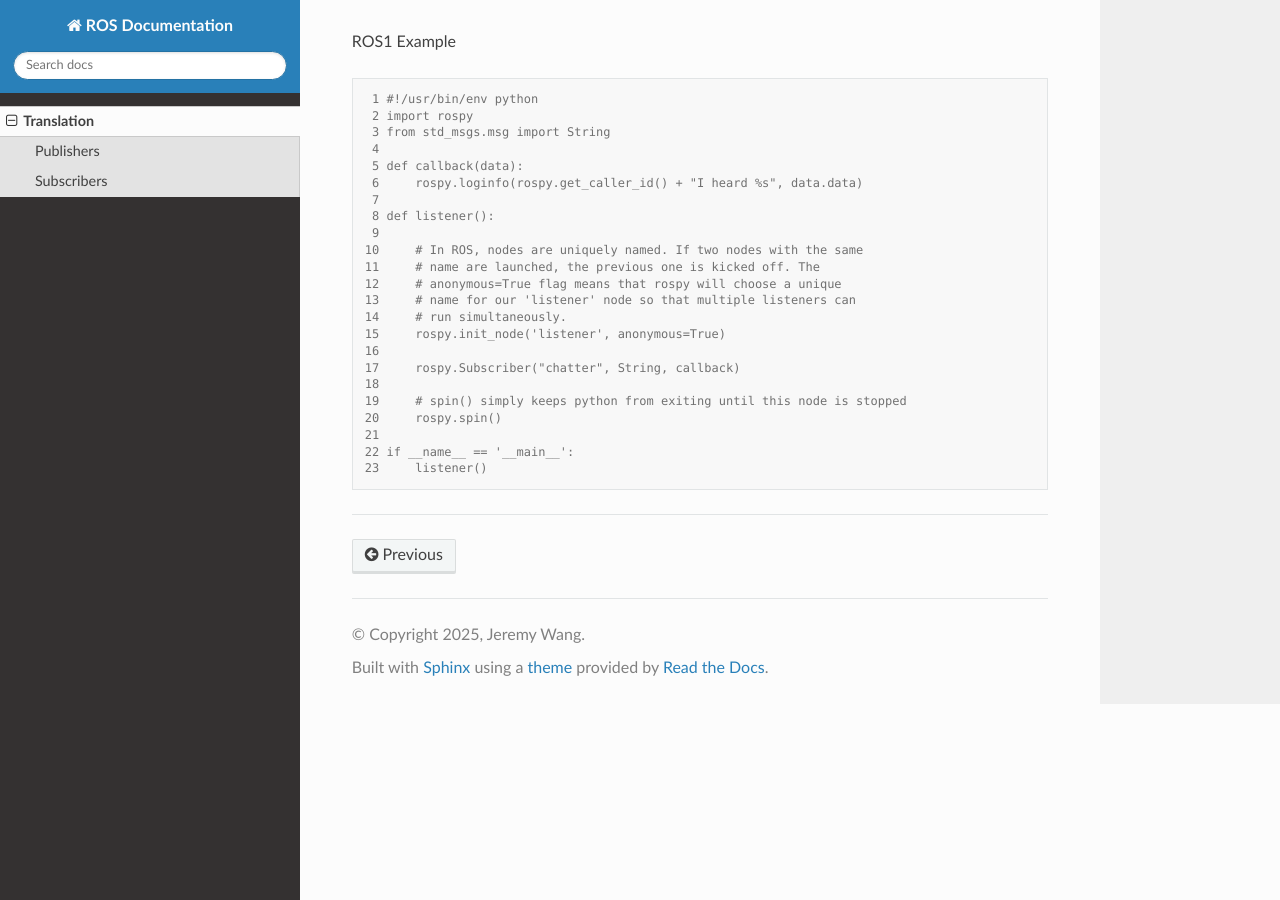
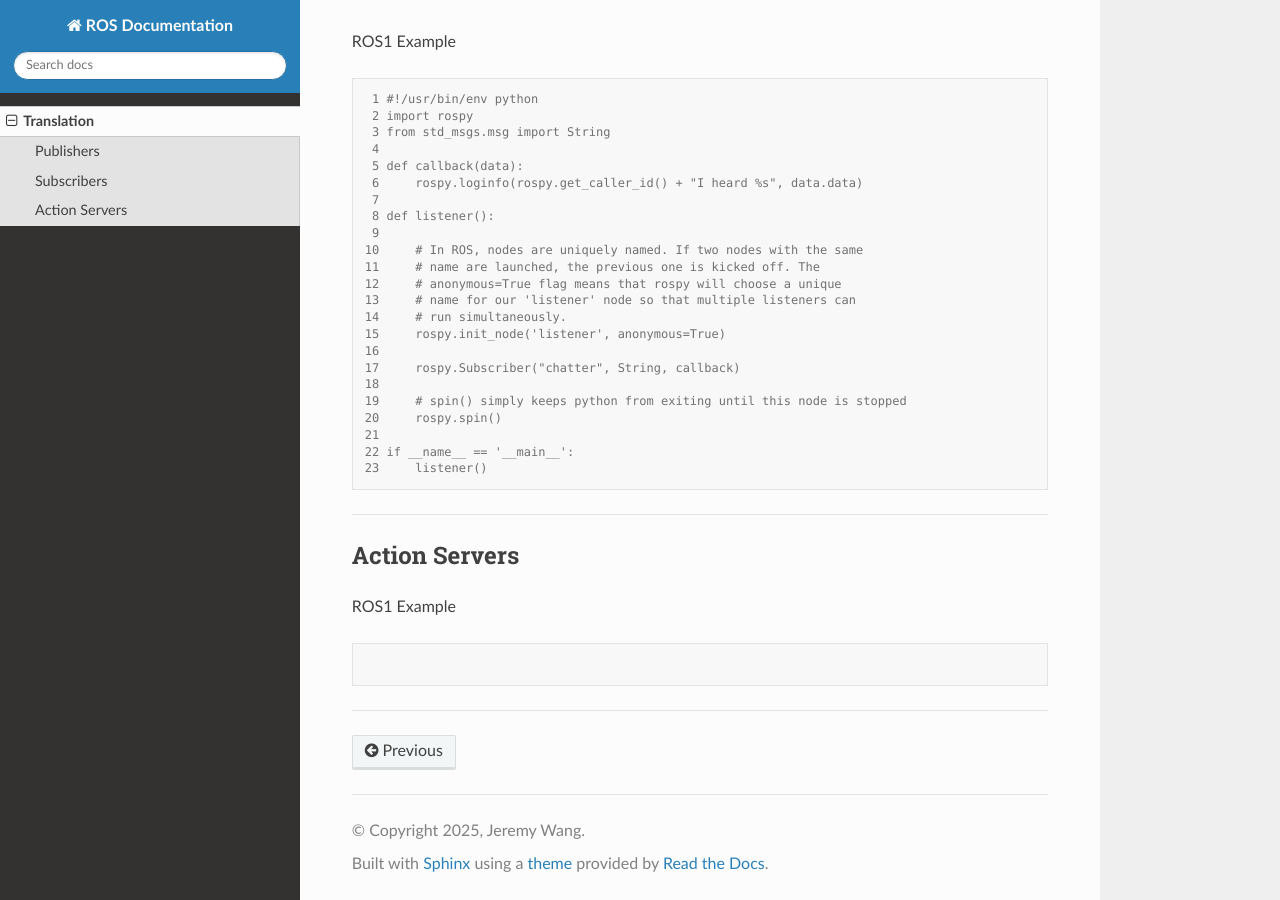
Before and after one commit to jerewang2/ROS1-to-ROS2, a Sphinx documentation site: the page built from docs/source/translation.rst, in a window 1280 px wide and 900 px high, scrolled down 701 px. Built offline with Sphinx 7.4.7 and the Read the Docs theme 3.1.0, drawn with Linux system fonts in a browser that asks for light colours.

Commit message:
Add action server section.

```diff
--- a/docs/source/translation.rst
+++ b/docs/source/translation.rst
@@ -67,3 +67,15 @@ ROS1 Example
   23     listener()
 
 =====
+
+
+.. _servers:
+
+Action Servers
+------------
+
+ROS1 Example
+
+.. code-block:: console
+
+=====
```
